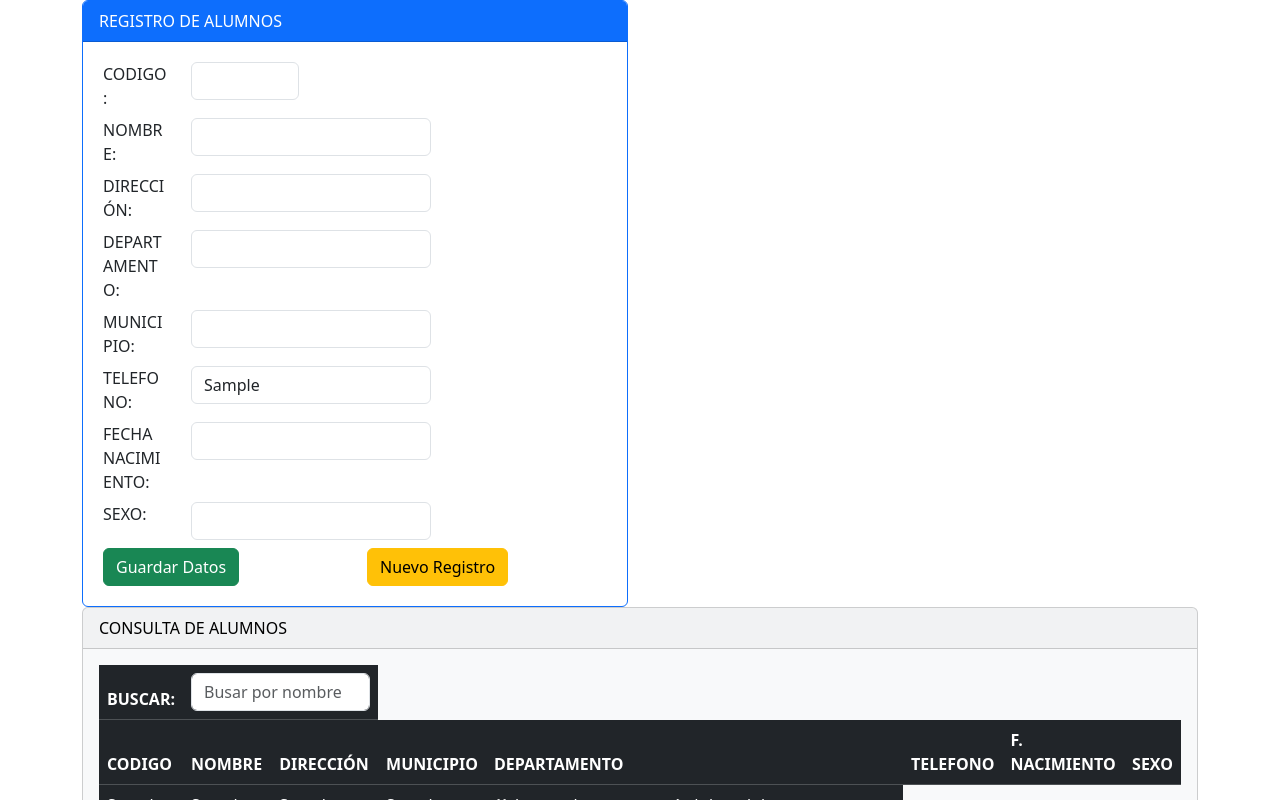
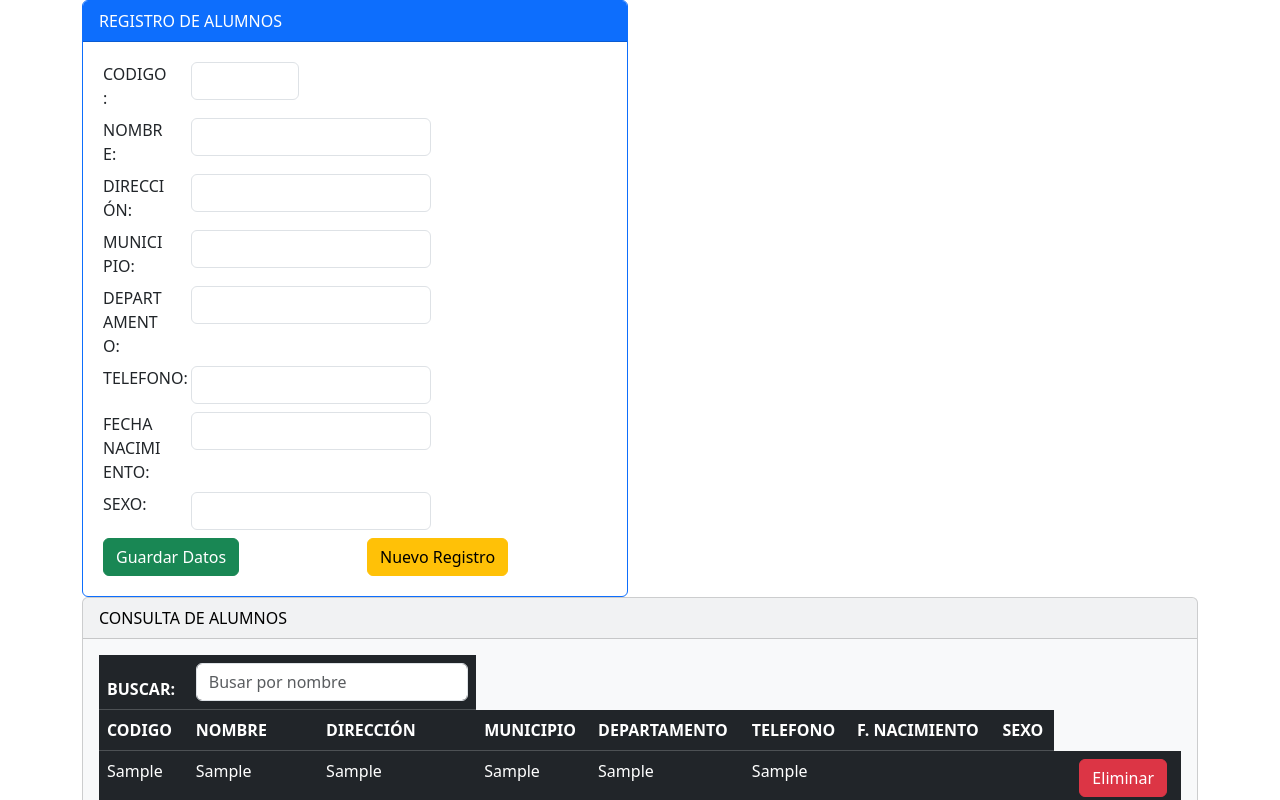
Before and after one commit to usis058619/Progra-IV-2023, a plain HTML site: page index.html in a window 1280 px wide. Both pictures are taken after typing "Sample", "Sample", "Sample", "Sample", "Sample", "Sample" into the empty fields and a click on the input "Guardar Datos". Shown: the top 800 px of the page. Drawn offline with nearby package versions, Linux system fonts and the light colour scheme.

Commit message:
terminado

```diff
--- a/index.html
+++ b/index.html
@@ -20,47 +20,57 @@
                                 <div class="col-9 col-md-3">
                                     <input class="form-control"  required type="text" v-model="alumno.codigo" name="txtCodigoalumno" id="txtCodigoalumno">
                                 </div>
+
                             </div>
                             <div class="row p-1">
                                 <div class="col-3 col-md-2">NOMBRE:</div>
                                 <div class="col-9 col-md-6">
                                     <input class="form-control" type="text" v-model="alumno.nombre" name="txtNombrealumno" id="txtNombrealumno">
                                 </div>
+
                             </div>
                             <div class="row p-1">
                                 <div class="col-3 col-md-2">DIRECCIÓN:</div>
                                 <div class="col-9 col-md-6">
                                     <input class="form-control" type="text" v-model="alumno.direccion" name="txtDireccionalumno" id="txtDireccionlumno">
                                 </div>
+
+                            </div>
+                            <div class="row p-1">
+                                <div class="col-3 col-md-2">MUNICIPIO:</div>
+                                <div class="col-9 col-md-6">
+                                    <input class="form-control" type="text" v-model="alumno.municipio" name="txtMunicipioalumno" id="txtMunicipioAlumno">
+                                </div>
+
                             </div>
                             <div class="row p-1">
                                 <div class="col-3 col-md-2">DEPARTAMENTO:</div>
                                 <div class="col-9 col-md-6">
                                     <input class="form-control" type="text" v-model="alumno.departamento" name="txtDepartamentoalumno" id="txtDepartamentoAlumno">
                                 </div>
+
                             </div>
                             <div class="row p-1">
-                                <div class="col-3 col-md-2">MUNICIPIO:</div>
+                                <div class="col-3 col-md-2">
+                                    <label for="txtTelefonoAlumno">TELEFONO:</label>
+                                </div>
                                 <div class="col-9 col-md-6">
-                                    <input class="form-control" type="text" v-model="alumno.municipio" name="txtmunicipioalumno" id="txtMunicipioAlumno">
+                                    <input required pattern="[0-9|-]{9}" v-model="alumno.telefono" type="text"
+                                        class="form-control" name="txtTelefonoAlumno" id="txtTelefonoAlumno">
                                 </div>
-                            </div>
-                            <div class="row p-1">
-                                <div class="col-3 col-md-2">TELEFONO:</div>
-                                <div class="col-9 col-md-6">
-                                    <input class="form-control"  type="text" v-model="alumno.telefono" name="txttelefonoalumno" id="txtTelefonoAlumno">
-                                </div>
+
                             </div>
                             <div class="row p-1">
                                 <div class="col-3 col-md-2">FECHA NACIMIENTO:</div>
                                 <div class="col-9 col-md-6">
-                                    <input class="form-control" type="text" v-model="alumno.nacimiento" name="txtnacimientoalumno" id="txtNacimientoAlumno">
+                                    <input class="form-control" type="text" v-model="alumno.nacimiento" name="txtNacimientoalumno" id="txtNacimientoAlumno">
                                 </div>
+
                             </div>
                             <div class="row p-1">
                                 <div class="col-3 col-md-2">SEXO:</div>
                                 <div class="col-9 col-md-6">
-                                    <input class="form-control" type="text" v-model="alumno.sexo" name="txtsexoalumno" id="txtsexoAlumno">
+                                    <input class="form-control" type="text" v-model="alumno.sexo" name="txtSexoalumno" id="txtSexoAlumno">
                                 </div>
                             </div>
                             <div class="row p-1">
@@ -104,10 +114,10 @@
                                         <td>{{alumno.nombre}}</td>
                                         <td>{{alumno.direccion}}</td>
                                         <td>{{alumno.municipio}}</td>
-                                        <td>{{alumno.departamento}</td>
-                                        <td>{{alumno.telefono}</td>
-                                        <td>{{alumno.nacimiento}</td>
-                                        <td>{{alumno.sexo}</td>
+                                        <td>{{alumno.departamento}}</td>
+                                        <td>{{alumno.telefono}}</td>
+                                        <td>{{alumno.nacimiento}}</td>
+                                        <td>{{alumno.sexo}}</td>
                                         <td></td>
                                         <td><button @click.prevent="eliminaralumno(alumno)" class="btn btn-danger">Eliminar</button></td>
                                     </tr>
@@ -136,6 +146,7 @@
                         direccion: '',
                         municipio:'',
                         departamento:'',
+                        telefono:'',
                         nacimiento:'',
                         sexo:''
                     }
@@ -150,6 +161,7 @@
                     this.alumno.direccion = '';
                     this.alumno.municipio = '';
                     this.alumno.departamento= '';
+                    this.alumno.telefono= '';
                     this.alumno.nacimiento = '';
                     this.alumno.sexo = '';
                 },
```
